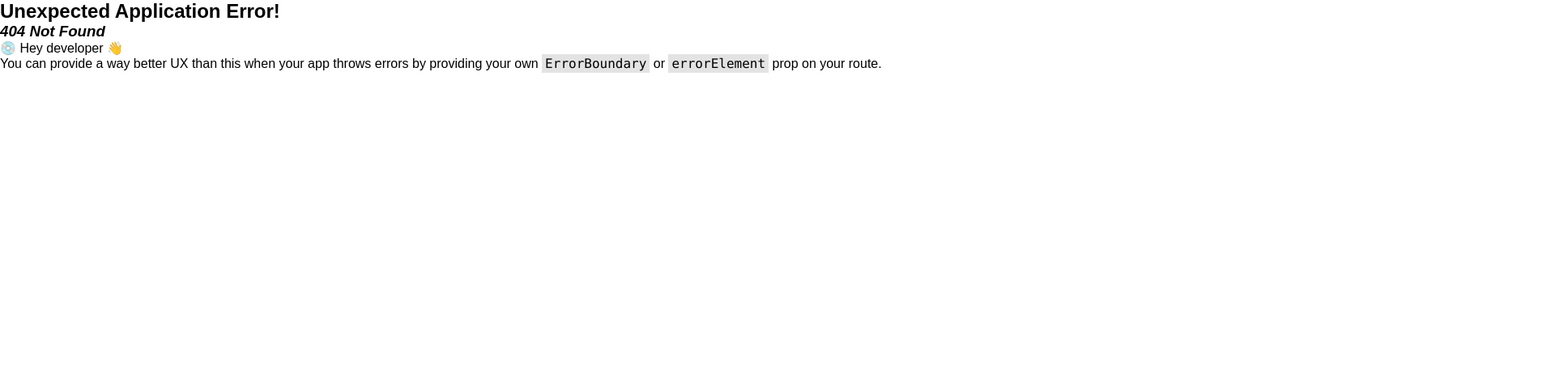
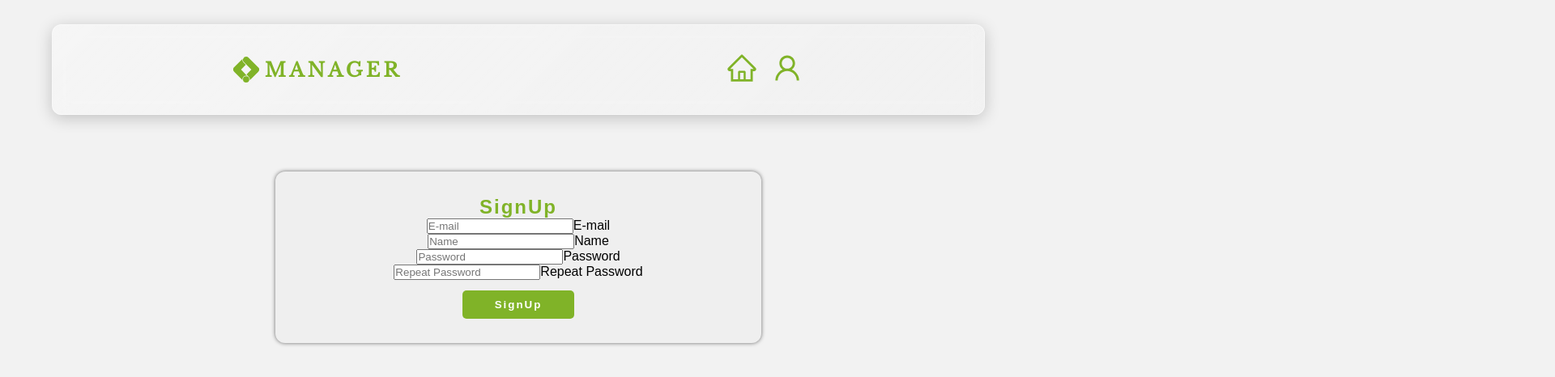
Before and after one commit to Engarr/Manager, a React (Create React App) app: page /signup in a window 1280 px wide. Before the commit this address had no page. Shown: the top 466 px of the page at 81% size, 1920 px wide, since content can reach past the window. Built offline with nearby package versions, Linux system fonts and the light colour scheme.

Commit message:
added register page

```diff
--- a/src/App.js
+++ b/src/App.js
@@ -3,6 +3,7 @@ import { createBrowserRouter } from 'react-router-dom';
 import { RouterProvider } from 'react-router-dom';
 import Home from './pages/Home';
 import Login from './pages/Login';
+import Signup from './pages/Signup';
 
 import RootLayout from './pages/Root';
 
@@ -14,6 +15,7 @@ function App() {
 			children: [
 				{ path: '/', element: <Home /> },
 				{ path: '/login', element: <Login /> },
+				{ path: '/signup', element: <Signup /> },
 			],
 		},
 	]);
--- a/src/components/Nav/Nav.js
+++ b/src/components/Nav/Nav.js
@@ -1,4 +1,4 @@
-import React, { useState, useRef, useEffect } from 'react';
+import React, { useState, useRef } from 'react';
 import { Link } from 'react-router-dom';
 
 import {
@@ -35,18 +35,19 @@ const Nav = () => {
 		}, 10);
 	};
 
-	useEffect(() => {
-		const handleClickOutside = (e) => {
-			console.log(optionRef.current);
-			if (optionRef.current && !optionRef.current.contains(e.target)) {
-				setAccountMenu(false);
-			}
-		};
-		document.addEventListener('mousedown', handleClickOutside);
-		return () => {
-			document.removeEventListener('mousedown', handleClickOutside);
-		};
-	}, [optionRef]);
+	// useEffect(() => {
+	// 	const handleClickOutside = (e) => {
+	// 		console.log(optionRef.current);
+	// 		// console.log(e.target);
+	// 		if (optionRef.current && !optionRef.current.contains(e.target)) {
+	// 			setAccountMenu(false);
+	// 		}
+	// 	};
+	// 	document.addEventListener('mousedown', handleClickOutside);
+	// 	return () => {
+	// 		document.removeEventListener('mousedown', handleClickOutside);
+	// 	};
+	// }, [optionRef]);
 
 	return (
 		<div className={classes.mainContainer}>
@@ -73,16 +74,17 @@ const Nav = () => {
 				<div
 					className={`${classes.accountOption} ${
 						accountMenu ? classes.accountOptionActive : ''
-					}`}>
-					<div onClick={acountHandler} ref={optionRef}>
+					}`}
+					ref={optionRef}>
+					<div onClick={acountHandler}>
 						<Link to='/login'>
-							<AiOutlineUser />
+							<AiOutlineUser className={classes.iconMenu} />
 							<p>Login</p>
 						</Link>
 					</div>
-					<div>
-						<Link>
-							<AiOutlineUserAdd />
+					<div onClick={acountHandler}>
+						<Link to='/signup'>
+							<AiOutlineUserAdd className={classes.iconMenu}/>
 							<p>Signup</p>
 						</Link>
 					</div>
--- a/src/components/Nav/Nav.module.css
+++ b/src/components/Nav/Nav.module.css
@@ -6,14 +6,21 @@
 	display: flex;
 	justify-content: space-around;
 	align-items: center;
-	background-color: var(--background);
 	top: 30px;
 	width: 90%;
 	left: 50%;
 	padding: 20px 20px;
 	transform: translate(-50%);
+	background: linear-gradient(
+		135deg,
+		rgba(255, 255, 255, 0.3),
+		rgba(255, 255, 255, 0)
+	);
+	backdrop-filter: blur(10px);
+	border: 1px solid rgba(255, 255, 255, 0.466);
 	border-radius: 12px;
-	box-shadow: 0 0 5px rgba(0, 0, 0, 0.568);
+	box-shadow: 0 4px 20px rgba(0, 0, 0, 0.2);
+	z-index: 100;
 }
 .logo {
 	display: flex;
@@ -23,7 +30,7 @@
 	text-transform: uppercase;
 	color: var(--main-color);
 	padding: 10px 20px;
-	letter-spacing: 2px;
+	letter-spacing: 4px;
 	cursor: pointer;
 }
 .icon,
@@ -42,7 +49,7 @@
 	display: flex;
 	flex-direction: column;
 	position: absolute;
-	right: 20%;
+	right: -100%;
 	top: 70%;
 	background-color: white;
 	box-shadow: 0 0 5px rgba(0, 0, 0, 0.568);
@@ -53,17 +60,16 @@
 }
 .accountOptionActive {
 	opacity: 1;
+	right: 20%;
 }
 .accountOption div {
 	text-align: center;
+	padding: 5px;
+}
+.iconMenu {
+	font-size: 25px;
+}
 
-	padding: 10px 20px;
-}
-.accountOption div:hover {
-	background-color: #fff;
-	box-shadow: 0 0 2px inset rgba(0, 0, 0, 0.158);
-	border-radius: 5px;
-}
 .accountOption div a {
 	font-size: 1.2em;
 	color: var(--main-color);
--- a/src/index.css
+++ b/src/index.css
@@ -11,6 +11,7 @@ body {
 	font-family: sans-serif, 'Libre Baskerville';
 	-webkit-font-smoothing: antialiased;
 	-moz-osx-font-smoothing: grayscale;
+	background-color: var(--background-body);
 }
 
 code {
@@ -22,6 +23,7 @@ a {
 	color: inherit;
 }
 :root {
+	--background-body: #dddddd60;
 	--background: #dddddd27;
 	--main-color: #80b328;
 	--white: #ffff;
--- /dev/null
+++ b/src/pages/Signup.js
@@ -0,0 +1,28 @@
+import React from 'react';
+import classes from '../style/Login.module.css';
+import Input from '../components/UI/Input/Input';
+
+const Signup = () => {
+	return (
+		<div className={classes.mainContainer}>
+			<form className={classes.formContainer}>
+				<h2>SignUp</h2>
+				<div>
+					<Input type={'email'} data={'email'} text={'E-mail'} />
+					<Input type={'text'} data={'username'} text={'Name'} />
+					<Input type={'text'} data={'password'} text={'Password'} />
+					<Input
+						type={'text'}
+						data={'repeat-password'}
+						text={'Repeat Password'}
+					/>
+					<button type='submit' className={classes.btn}>
+						SignUp
+					</button>
+				</div>
+			</form>
+		</div>
+	);
+};
+
+export default Signup;
--- a/src/style/Login.module.css
+++ b/src/style/Login.module.css
@@ -15,6 +15,7 @@
 	padding: 30px 60px;
 	border-radius: 12px;
 	box-shadow: 0 0 5px rgba(0, 0, 0, 0.568);
+	z-index: 0;
 }
 
 .formContainer h2 {
```
